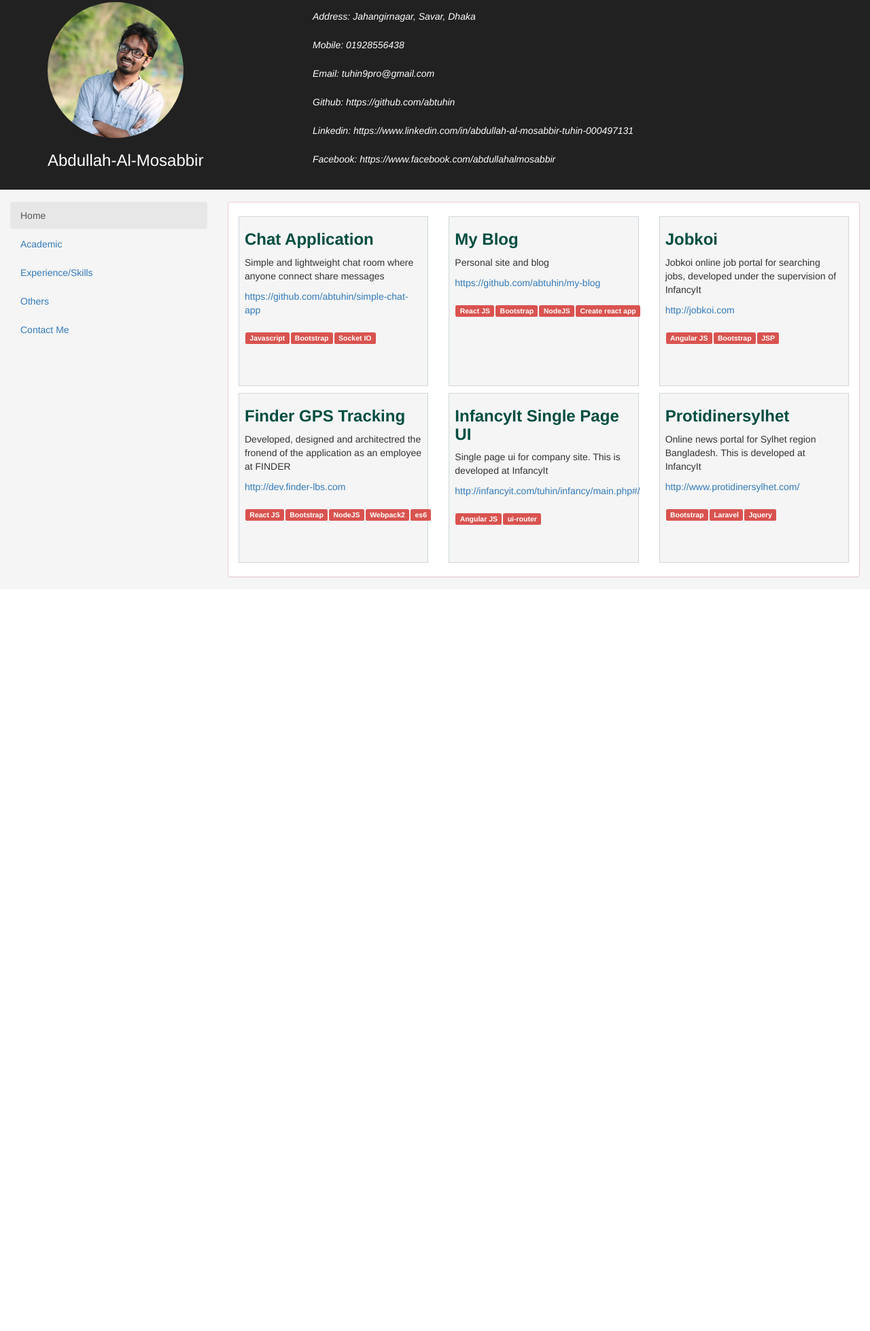
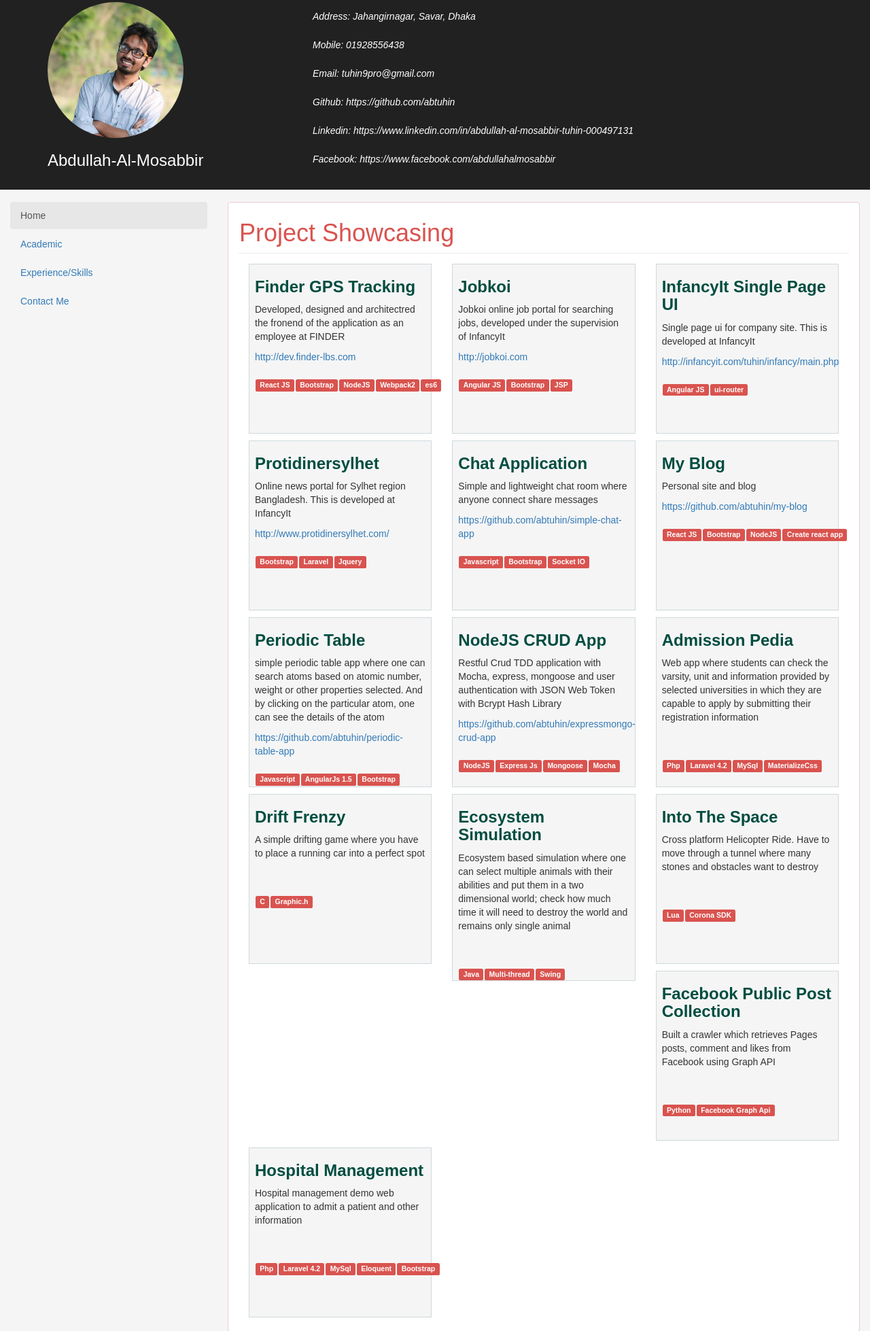
Before and after one commit to abtuhin/my-blog, a React app: page / in a window 1280 px wide. Shown: the part 17-1975 px from the top of the page at 68% size. Before the commit the page ends 884 px from the top, so only its background shows below. Built offline with nearby package versions, Linux system fonts and the light colour scheme; a web font is replaced by a local one.

Commit message:
almost fianl

```diff
--- a/public/index.html
+++ b/public/index.html
@@ -9,6 +9,7 @@
       homescreen on Android. See https://developers.google.com/web/fundamentals/engage-and-retain/web-app-manifest/
     -->
     <link rel="manifest" href="%PUBLIC_URL%/manifest.json">
+    <link href=' http://fonts.googleapis.com/css?family=Droid+Sans' rel='stylesheet' type='text/css'>
     <!--
       Notice the use of %PUBLIC_URL% in the tags above.
       It will be replaced with the URL of the `public` folder during the build.
--- a/src/App.css
+++ b/src/App.css
@@ -1,10 +1,19 @@
+*{
+  font-family: 'Droid Sans', arial, serif;
+}
+
 h4{
   color: #263238;
 }
+textarea { resize: vertical; }
 .intro{
   margin: auto;
   display: block;
   font-weight: bolder;
+}
+
+.page-header h1{
+  color: #d9534f;
 }
 
 .well{
--- a/src/academic.js
+++ b/src/academic.js
@@ -13,6 +13,9 @@ class Academic extends Component{
     const {data} = this.state;
     return (
       <div>
+        <div className="page-header">
+          <h1>Academic Information</h1>
+        </div>
         {
           data.map((item,i) => (
             <AcademicItem
--- a/src/contact.js
+++ b/src/contact.js
@@ -1,9 +1,45 @@
 import React, {Component} from 'react';
 
 class ContactMe extends Component {
+  constructor(props){
+    super(props);
+    this.state = {
+      messages:''
+    }
+  }
+  submit = () => {
+    this.setState({
+      messages: 'Your message has been successfully send.'
+    });
+  }
+
   render(){
     return (
-      <h5>ContactMe conteinre</h5>
+      <div>
+        <div className="page-header">
+          <h1>Conact Me</h1>
+        </div>
+        <br/>
+        {
+          this.state.messages!==''?
+          <div className="alert alert-success" role="alert">
+            {this.state.messages}<br/>
+          </div>:null
+        }
+
+        <form name="form" method="POST" action="http://formspree.io/5tuhin.sust@gmail.com">
+          <div className="form-group">
+            <label for="email-id">Email address</label>
+            <input type="email" name="email" className="form-control" id="email-id" placeholder="Enter Email"/>
+          </div>
+          <div className="form-group">
+            <label for="details">Write Your Message</label>
+            <textarea name="message" className="form-control" rows="5"></textarea>
+          </div>
+          <button onClick={this.submit} type="submit" className="btn btn-primary">Submit</button>
+        </form>
+
+      </div>
     );
   }
 }
--- a/src/data.js
+++ b/src/data.js
@@ -1,6 +1,30 @@
 var getData = function(){
   return {
     project: [
+      {
+        title: 'Finder GPS Tracking',
+        description: 'Developed, designed and architectred the fronend of the application as an employee at FINDER',
+        link: 'http://dev.finder-lbs.com',
+        tech: ['React JS', 'Bootstrap', 'NodeJS', 'Webpack2', 'es6']
+      },
+      {
+        title: 'Jobkoi',
+        description: 'Jobkoi online job portal for searching jobs, developed under the supervision of InfancyIt',
+        link: 'http://jobkoi.com',
+        tech: ['Angular JS', 'Bootstrap', 'JSP']
+      },
+      {
+        title: 'InfancyIt Single Page UI',
+        description: 'Single page ui for company site. This is developed at InfancyIt',
+        link: 'http://infancyit.com/tuhin/infancy/main.php',
+        tech: ['Angular JS', 'ui-router']
+      },
+      {
+        title: 'Protidinersylhet',
+        description: 'Online news portal for Sylhet region Bangladesh. This is developed at InfancyIt',
+        link: 'http://www.protidinersylhet.com/',
+        tech: ['Bootstrap', 'Laravel','Jquery']
+      },
       {
         title: 'Chat Application',
         description: 'Simple and lightweight chat room where anyone connect share messages',
@@ -14,28 +38,62 @@ var getData = function(){
         tech: ['React JS', 'Bootstrap', 'NodeJS', 'Create react app']
       },
       {
-        title: 'Jobkoi',
-        description: 'Jobkoi online job portal for searching jobs, developed under the supervision of InfancyIt',
-        link: 'http://jobkoi.com',
-        tech: ['Angular JS', 'Bootstrap', 'JSP']
+        title: 'Periodic Table',
+        description: `simple periodic table app where one can search atoms based on atomic number, weight
+          or other properties selected. And by clicking on the particular atom, one can see the details of
+          the atom`,
+        link: 'https://github.com/abtuhin/periodic-table-app',
+        tech: ['Javascript', 'AngularJs 1.5', 'Bootstrap']
       },
       {
-        title: 'Finder GPS Tracking',
-        description: 'Developed, designed and architectred the fronend of the application as an employee at FINDER',
-        link: 'http://dev.finder-lbs.com',
-        tech: ['React JS', 'Bootstrap', 'NodeJS', 'Webpack2', 'es6']
+        title: 'NodeJS CRUD App',
+        description: `Restful Crud TDD application with Mocha, express,
+          mongoose and user authentication
+          with JSON Web Token with Bcrypt Hash Library`,
+        link: 'https://github.com/abtuhin/expressmongo-crud-app',
+        tech: ['NodeJS','Express Js','Mongoose','Mocha']
       },
       {
-        title: 'InfancyIt Single Page UI',
-        description: 'Single page ui for company site. This is developed at InfancyIt',
-        link: 'http://infancyit.com/tuhin/infancy/main.php#/',
-        tech: ['Angular JS', 'ui-router']
+        title: 'Admission Pedia',
+        description: `Web app where  students can check the varsity, unit and information provided by selected
+          universities in which they are capable to apply by submitting their registration information`,
+        link:'',
+        tech: ['Php', 'Laravel 4.2', 'MySql', 'MaterializeCss']
       },
       {
-        title: 'Protidinersylhet',
-        description: 'Online news portal for Sylhet region Bangladesh. This is developed at InfancyIt',
-        link: 'http://www.protidinersylhet.com/',
-        tech: ['Bootstrap', 'Laravel','Jquery']
+        title: 'Drift Frenzy',
+        description: `A simple drifting game where you have to place a running car into a perfect
+          spot`,
+        link: '',
+        tech: ['C', 'Graphic.h']
+      },
+      {
+        title: 'Ecosystem Simulation',
+        description: `Ecosystem based simulation where one can select multiple
+          animals with their abilities and put them in a two dimensional world; check how much
+          time it will need to destroy the world and remains only single animal`,
+        link: '',
+        tech: ['Java', 'Multi-thread', 'Swing']
+      },
+      {
+        title: 'Into The Space',
+        description: `Cross platform Helicopter Ride. Have to move through a tunnel where many stones
+          and obstacles want to destroy`,
+        link: '',
+        tech: ['Lua', 'Corona SDK']
+      },
+      {
+        title: 'Facebook Public Post Collection',
+        description: ` Built a crawler which retrieves Pages posts, comment and likes from Facebook using
+          Graph API`,
+        link:'',
+        tech: ['Python', 'Facebook Graph Api']
+      },
+      {
+        title: 'Hospital Management',
+        description: `Hospital management demo web application to admit a patient and other information`,
+        link: '',
+        tech: ['Php', 'Laravel 4.2', 'MySql' , 'Eloquent', 'Bootstrap']
       }
     ],
     academic: [
--- a/src/home.js
+++ b/src/home.js
@@ -12,7 +12,10 @@ class Home extends Component{
   render(){
     const {data} = this.state;
     return (
-      <div className="row">
+      <div>
+        <div className="page-header">
+          <h1>Project Showcasing</h1>
+        </div>
         {
           data.map((item,i)=>(
             <Project
--- a/src/others.js
+++ b/src/others.js
@@ -1,9 +1,12 @@
 import React, {Component} from 'react';
+import {BrowserRouter as Router, Route} from 'react-router-dom';
 
 class Others extends Component {
   render(){
     return (
-      <h5>Other conteinre</h5>
+      <Router>
+
+      </Router>
     );
   }
 }
--- a/src/sidebar.js
+++ b/src/sidebar.js
@@ -14,9 +14,13 @@ class Sidebar extends Component{
         <li role="presentation">
           <NavLink activeClassName="activeNav" to="/experience">Experience/Skills</NavLink>
         </li>
-        <li role="presentation">
-          <NavLink activeClassName="activeNav" to="/others">Others</NavLink>
-        </li>
+        {
+          /*
+          <li role="presentation">
+            <NavLink activeClassName="activeNav" to="/others">Others</NavLink>
+          </li>
+          */
+        }
         <li role="presentation">
           <NavLink activeClassName="activeNav" to="/contact">Contact Me</NavLink>
         </li>
```
